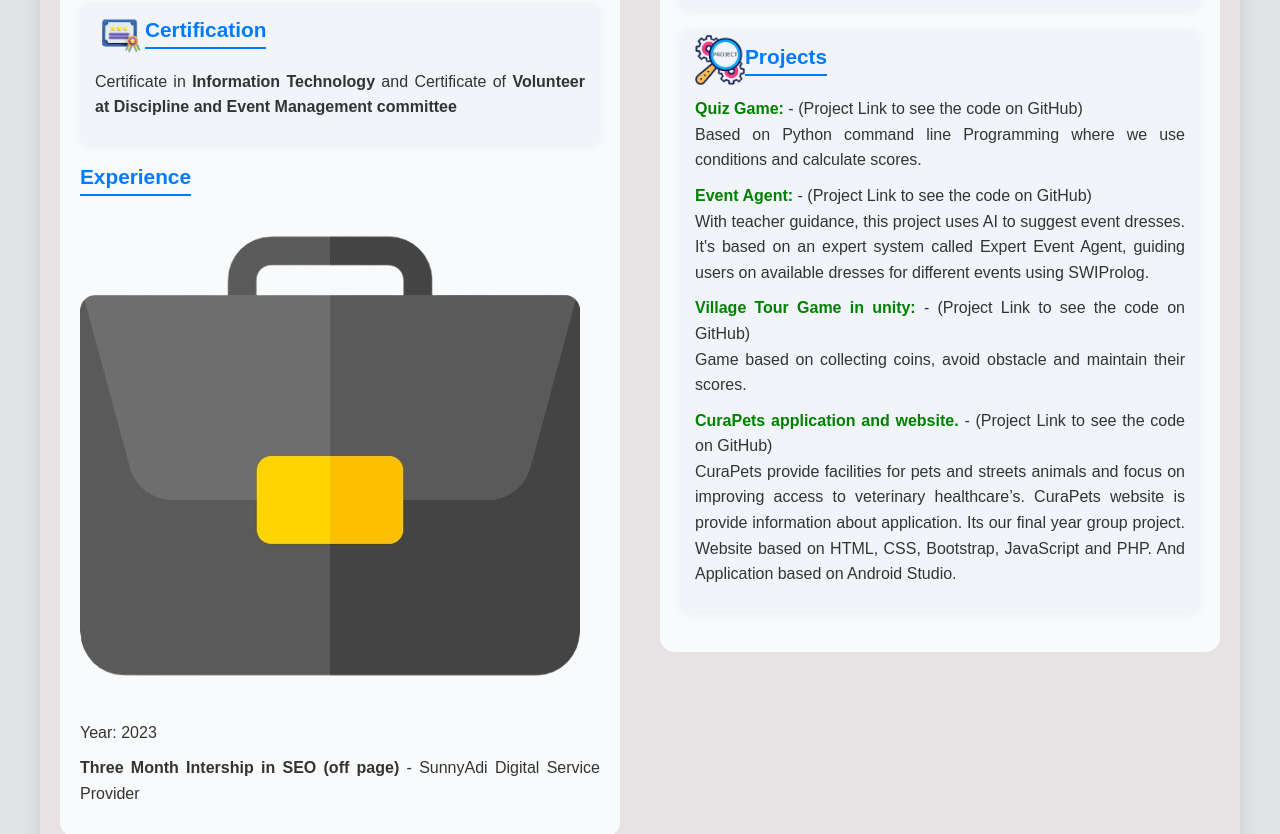
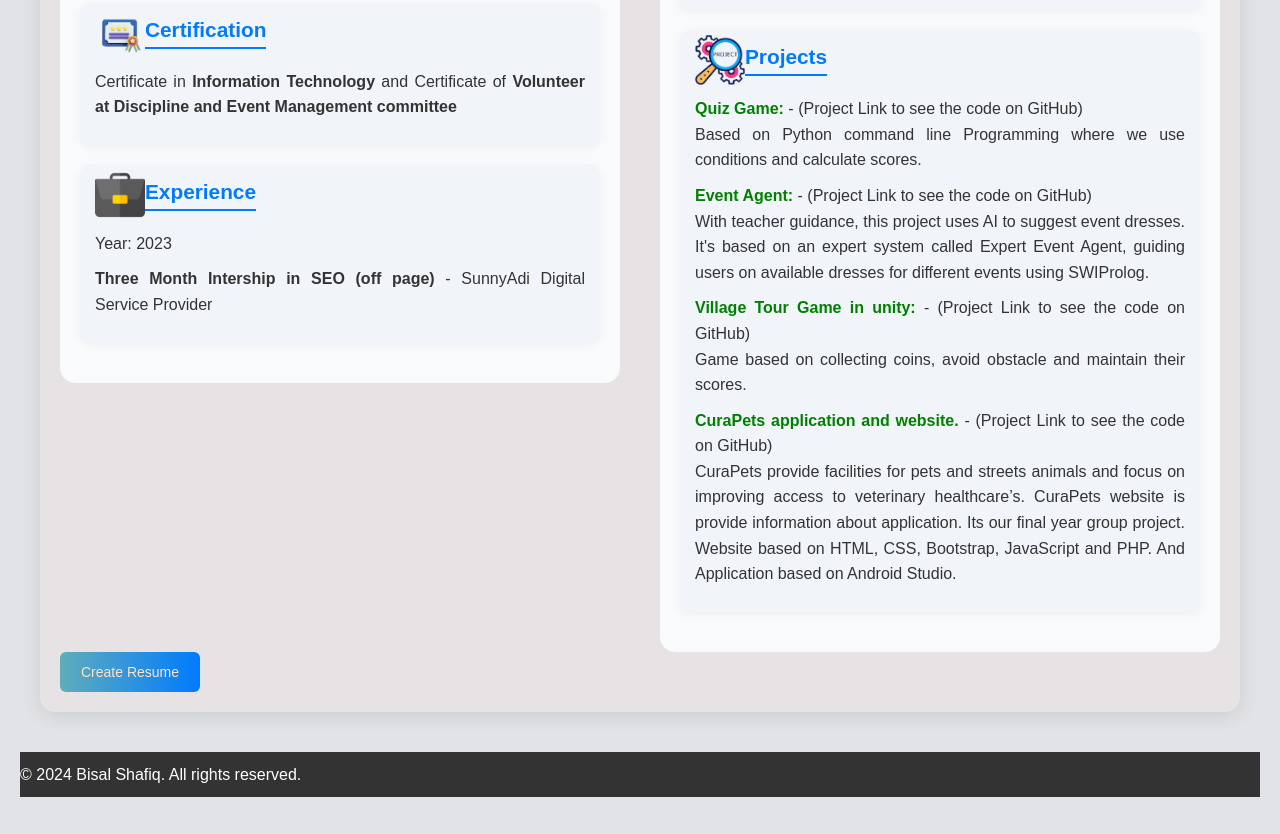
Before and after one commit to Bisal-Shafiq/editable-resume-builder, a plain HTML site: page index.html in a window 1280 px wide. Shown: the part 755-1589 px from the top of the page. Drawn offline with Linux system fonts and the light colour scheme.

Commit message:
Update style.css

```diff
--- a/style.css
+++ b/style.css
@@ -139,7 +139,7 @@ a:link {
   }
 
 /* Contact, Objective, certificate Section */
-.objective, .contact , .certificate{
+.objective, .contact , .certificate, .experience{
     margin-bottom: 20px;
     padding: 15px;
     background-color: #f1f5f9;
@@ -167,7 +167,7 @@ a:link {
     text-align: justify;
 }
 
-.obj , .con , .cer{
+.obj , .con , .cer, .exp{
     width: 50px;
     height: 50px;
     float: left;
```
